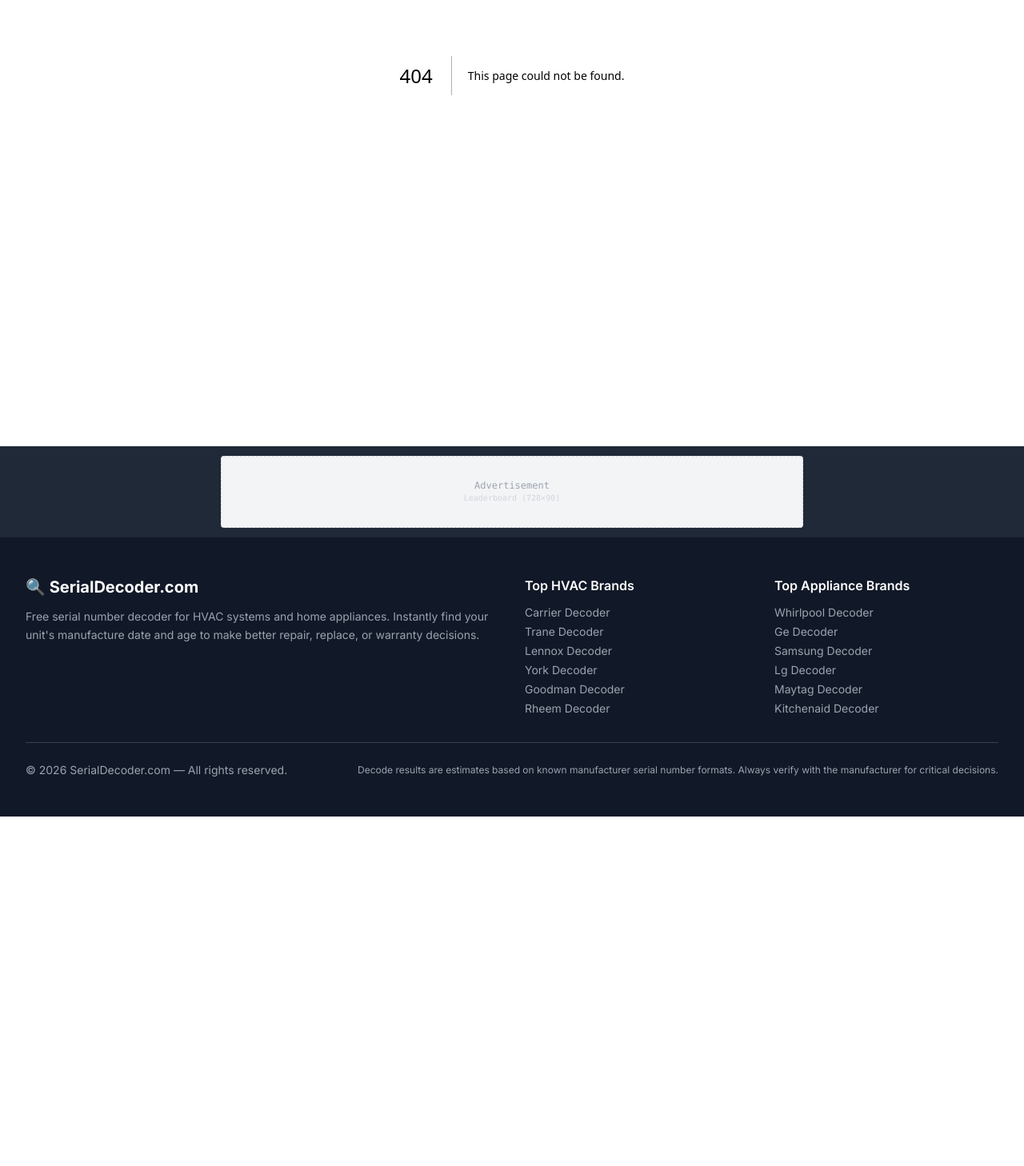
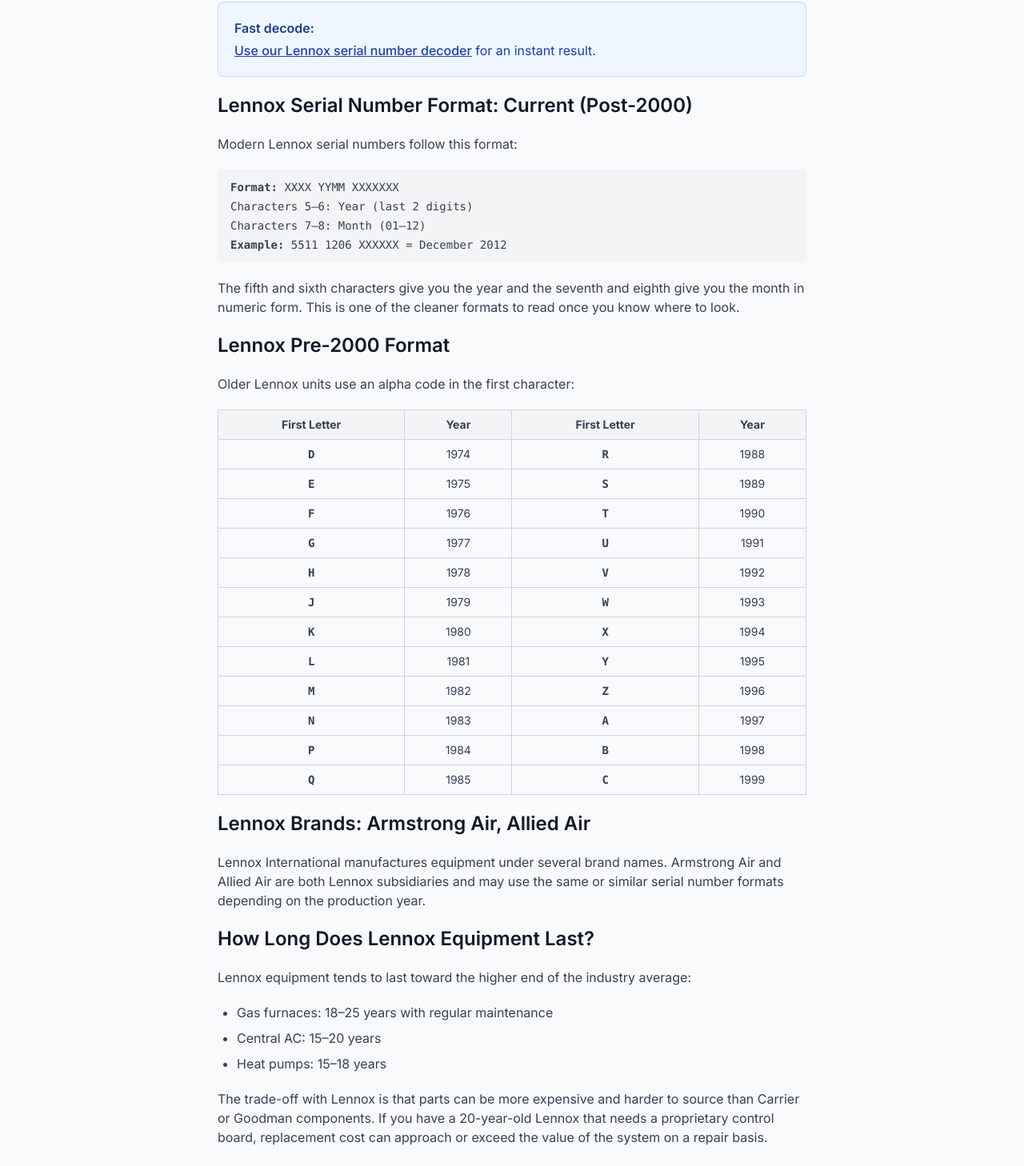
Before and after one commit to LordNorm495/serial-decoder-site, a Next.js app: page /blog/lennox-serial-number-decoder in a window 1280 px wide. Before the commit this address had no page. Shown: the part 478-1936 px from the top of the page at 80% size. Before the commit the page ends 1499 px from the top, so only its background shows below. Built offline with nearby package versions, Linux system fonts and the light colour scheme.

Commit message:
Create page.tsx

```diff
--- /dev/null
+++ b/app/blog/lennox-serial-number-decoder/page.tsx
@@ -0,0 +1,134 @@
+import { Metadata } from 'next';
+
+export const metadata: Metadata = {
+  title: 'Lennox Serial Number Decoder: How to Find Your Lennox\'s Age',
+  description:
+    'Decode Lennox HVAC serial numbers to find the manufacture date of your furnace, air conditioner, or heat pump. Includes format guide for all Lennox serial number styles.',
+};
+
+export default function LennoxSerialPage() {
+  return (
+    <article className="max-w-3xl mx-auto px-4 py-12">
+      <header className="mb-8">
+        <div className="text-sm text-blue-600 font-medium mb-2">HVAC</div>
+        <h1 className="text-3xl font-bold text-gray-900 mb-4">
+          Lennox Serial Number Decoder: How to Find Your Lennox&apos;s Manufacture Date
+        </h1>
+        <p className="text-gray-500 text-sm">
+          By Andrew Norman, EPA 608 Certified HVAC Technician · Updated May 2026
+        </p>
+      </header>
+
+      <div className="prose prose-lg max-w-none text-gray-700 space-y-5">
+        <p>
+          Lennox Industries is one of the premium tiers of the US HVAC market — their equipment
+          is generally more expensive than Goodman or Carrier but is known for high efficiency
+          ratings and solid build quality. Lennox serial numbers follow a logical pattern once you
+          understand the key.
+        </p>
+
+        <div className="bg-blue-50 border border-blue-200 rounded-lg p-5 my-6">
+          <p className="font-semibold text-blue-900 mb-1">Fast decode:</p>
+          <p className="text-blue-800">
+            <a href="/" className="underline font-medium">Use our Lennox serial number decoder</a>{' '}
+            for an instant result.
+          </p>
+        </div>
+
+        <h2 className="text-2xl font-semibold text-gray-900 mt-8 mb-3">
+          Lennox Serial Number Format: Current (Post-2000)
+        </h2>
+        <p>
+          Modern Lennox serial numbers follow this format:
+        </p>
+        <div className="bg-gray-100 rounded-md px-4 py-3 font-mono text-sm">
+          <p><strong>Format:</strong> XXXX YYMM XXXXXXX</p>
+          <p className="mt-1">Characters 5–6: Year (last 2 digits)</p>
+          <p className="mt-1">Characters 7–8: Month (01–12)</p>
+          <p className="mt-1"><strong>Example:</strong> 5511 1206 XXXXXX = December 2012</p>
+        </div>
+        <p>
+          The fifth and sixth characters give you the year and the seventh and eighth give you
+          the month in numeric form. This is one of the cleaner formats to read once you know
+          where to look.
+        </p>
+
+        <h2 className="text-2xl font-semibold text-gray-900 mt-8 mb-3">
+          Lennox Pre-2000 Format
+        </h2>
+        <p>
+          Older Lennox units use an alpha code in the first character:
+        </p>
+        <div className="overflow-x-auto my-3">
+          <table className="w-full border-collapse text-sm">
+            <thead>
+              <tr className="bg-gray-100">
+                <th className="border border-gray-300 px-3 py-2">First Letter</th>
+                <th className="border border-gray-300 px-3 py-2">Year</th>
+                <th className="border border-gray-300 px-3 py-2">First Letter</th>
+                <th className="border border-gray-300 px-3 py-2">Year</th>
+              </tr>
+            </thead>
+            <tbody>
+              {[
+                ['D', '1974', 'R', '1988'],
+                ['E', '1975', 'S', '1989'],
+                ['F', '1976', 'T', '1990'],
+                ['G', '1977', 'U', '1991'],
+                ['H', '1978', 'V', '1992'],
+                ['J', '1979', 'W', '1993'],
+                ['K', '1980', 'X', '1994'],
+                ['L', '1981', 'Y', '1995'],
+                ['M', '1982', 'Z', '1996'],
+                ['N', '1983', 'A', '1997'],
+                ['P', '1984', 'B', '1998'],
+                ['Q', '1985', 'C', '1999'],
+              ].map(([l1, y1, l2, y2], i) => (
+                <tr key={i} className={i % 2 === 0 ? '' : 'bg-gray-50'}>
+                  <td className="border border-gray-300 px-3 py-2 font-mono text-center font-bold">{l1}</td>
+                  <td className="border border-gray-300 px-3 py-2 text-center">{y1}</td>
+                  <td className="border border-gray-300 px-3 py-2 font-mono text-center font-bold">{l2}</td>
+                  <td className="border border-gray-300 px-3 py-2 text-center">{y2}</td>
+                </tr>
+              ))}
+            </tbody>
+          </table>
+        </div>
+
+        <h2 className="text-2xl font-semibold text-gray-900 mt-8 mb-3">
+          Lennox Brands: Armstrong Air, Allied Air
+        </h2>
+        <p>
+          Lennox International manufactures equipment under several brand names. Armstrong Air
+          and Allied Air are both Lennox subsidiaries and may use the same or similar serial
+          number formats depending on the production year.
+        </p>
+
+        <h2 className="text-2xl font-semibold text-gray-900 mt-8 mb-3">
+          How Long Does Lennox Equipment Last?
+        </h2>
+        <p>
+          Lennox equipment tends to last toward the higher end of the industry average:
+        </p>
+        <ul className="list-disc pl-6 space-y-2">
+          <li>Gas furnaces: 18–25 years with regular maintenance</li>
+          <li>Central AC: 15–20 years</li>
+          <li>Heat pumps: 15–18 years</li>
+        </ul>
+        <p>
+          The trade-off with Lennox is that parts can be more expensive and harder to source
+          than Carrier or Goodman components. If you have a 20-year-old Lennox that needs a
+          proprietary control board, replacement cost can approach or exceed the value of the
+          system on a repair basis.
+        </p>
+        <p>
+          Start with the age: use{' '}
+          <a href="/" className="text-blue-600 hover:underline">
+            our decoder
+          </a>{' '}
+          to confirm exactly when your Lennox was built.
+        </p>
+      </div>
+    </article>
+  );
+}
```
